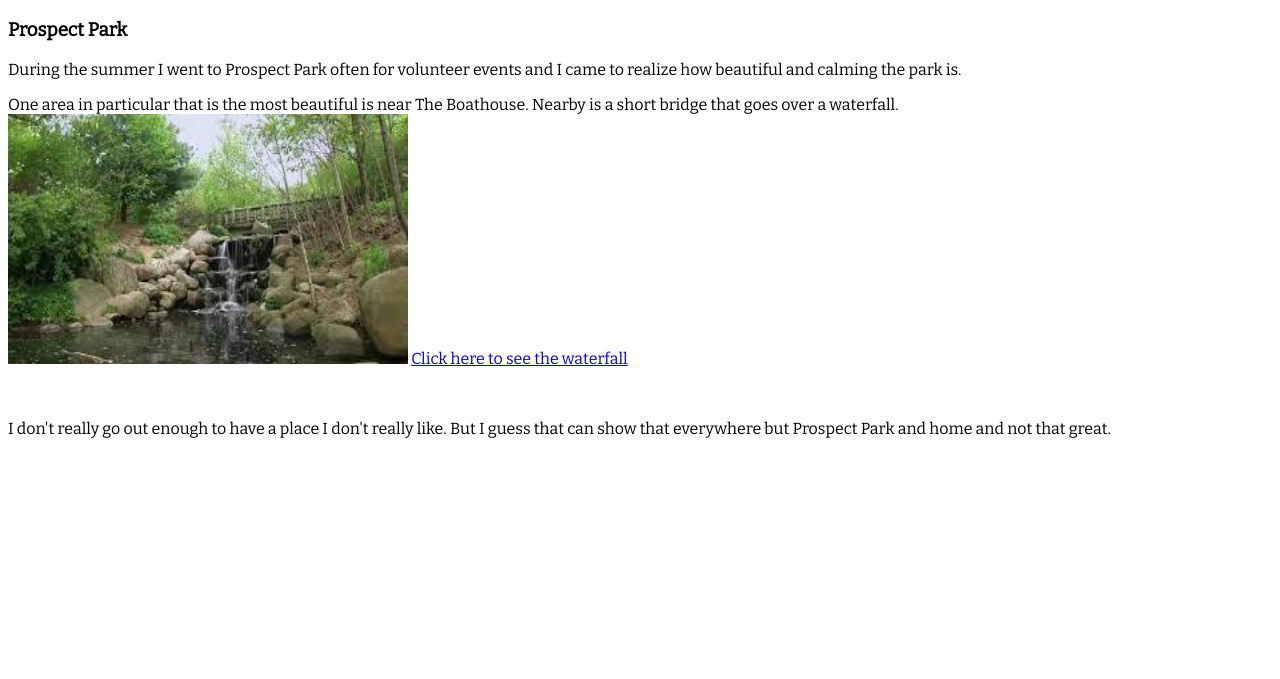
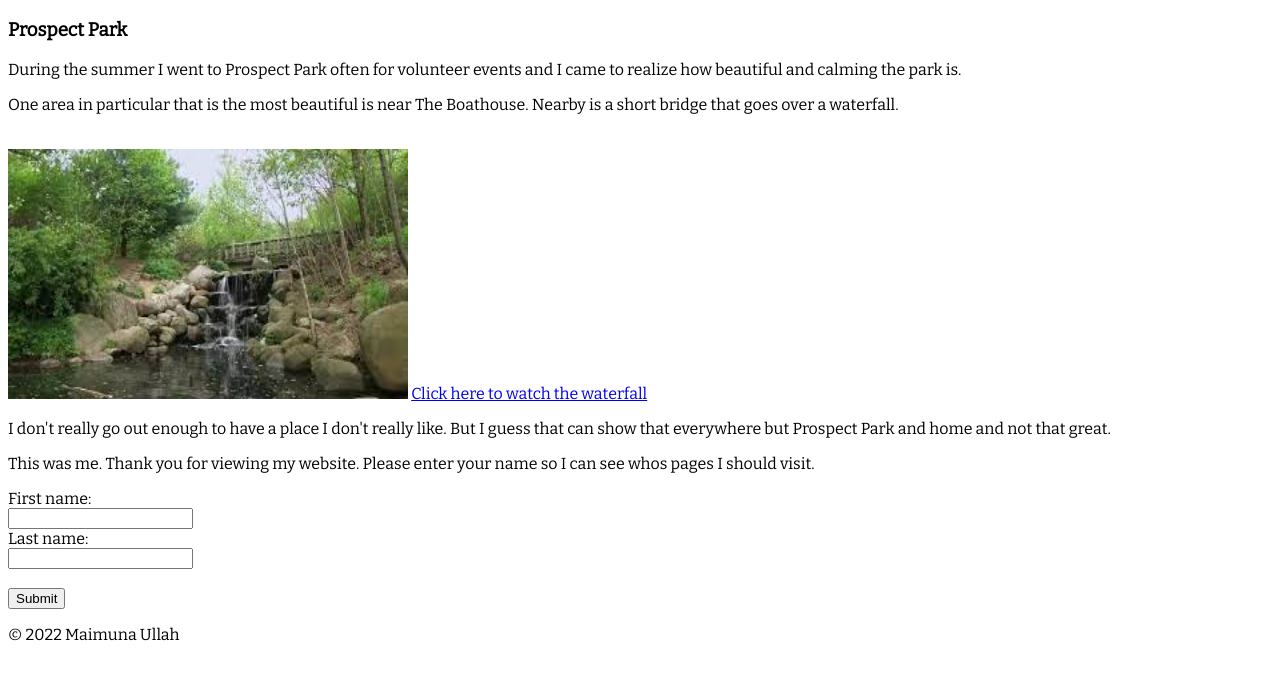
Before and after one commit to MaimunaU/WebDev, a plain HTML site: page VSC/PersonalWebsite/spots.html in a window 1280 px wide. Shown: the part 117-796 px from the top of the page. Drawn offline with nearby package versions, Linux system fonts and the light colour scheme.

Commit message:
Update spots.html

```diff
--- a/VSC/PersonalWebsite/spots.html
+++ b/VSC/PersonalWebsite/spots.html
@@ -1,9 +1,11 @@
 <!DOCTYPE html>
 <html lang="en">
 <head>
+    <!--Maimuna U. Section 86 (Pd 7/8 Odd)-->
     <meta charset="UTF-8">
     <meta http-equiv="X-UA-Compatible" content="IE=edge">
     <meta name="viewport" content="width=device-width, initial-scale=1.0">
+    <link href='https://fonts.googleapis.com/css?family=Bitter' rel='stylesheet'> <!--I got this from W3Schools-->
     <title>Personal Website</title>
     <style>
         .hor-navbar ul{
@@ -33,8 +35,6 @@
         }
     </style>
 </head>
-<link href='https://fonts.googleapis.com/css?family=Bitter'
-rel='stylesheet'> <!--I got this from W3Schools-->
 <body>
     <div class="hor-navbar">
         <ul>
@@ -53,15 +53,28 @@ rel='stylesheet'> <!--I got this from W3Schools-->
             realize how beautiful and calming the park is.</p>
         <p>One area in particular that is the most beautiful is
             near The Boathouse. Nearby is a short bridge that
-            goes over a waterfall.
-            <img src="images/Waterfall.jpeg">
-            <a href="https://youtu.be/gdENVqNv6EA">Click here to see the waterfall</a>
-            <!--Youtube doesn't allow free downloads and I couldn't get the iframe tag to work-->
-        </p>
+            goes over a waterfall. </p>
         <br>
+        <img src="images/Waterfall.jpeg">
+        <a href="https://youtu.be/gdENVqNv6EA">Click here to watch the waterfall</a>
+         <!--Youtube doesn't allow free downloads and I couldn't get the iframe tag to work-->
         <p>I don't really go out enough to have a place I don't
             really like. But I guess that can show that everywhere
             but Prospect Park and home and not that great.</p>
+        <p>This was me. Thank you for viewing my website.
+            Please enter your name so I can see whos pages I should visit.</p>
     </div>
+
+    <form>
+        <label for="fname">First name:</label><br>
+        <input type="text" id="fname" name="fname"><br>
+        <label for="lname">Last name:</label><br>
+        <input type="text" id="lname" name="lname"><br><br>
+        <input type="submit" value="Submit">
+      </form>
+
+    <footer>
+        <p>&copy; 2022 Maimuna Ullah</p>
+    </footer>
 </body>
 </html>
```
